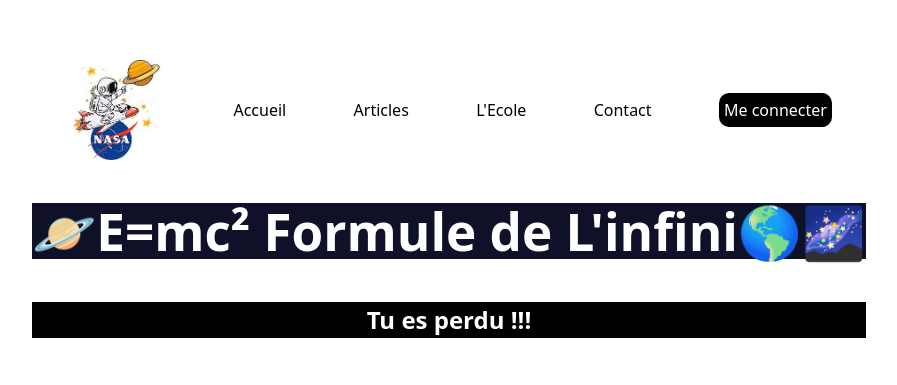
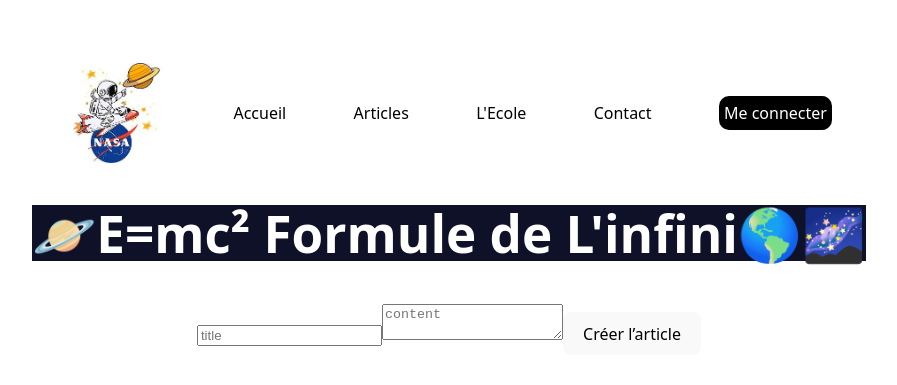
Before and after one commit to sangeet-acharya/my-blog, a React (Vite) app: page /articles/new in a window 1280 px wide. Shown: the part 191-576 px from the top of the page, without its empty margins (191-1088 px from the left). Built offline with nearby package versions, Linux system fonts and the light colour scheme.

Commit message:
React Post et Get fini

```diff
--- a/db.json
+++ b/db.json
@@ -1,7 +1,7 @@
 {
   "articles": [
     {
-      "id": 1,
+      "id": "1",
       "image": "https://starwalk.space/gallery/images/mercury-earth-moon-size/fr/1920x1080.jpg",
       "title": "Mercure",
       "createdAt": "2024-01-01T00:00:00Z",
@@ -11,7 +11,7 @@
       "categoryName": "planète tellurique"
     },
     {
-      "id": 2,
+      "id": "2",
       "image": "https://www.shutterstock.com/shutterstock/videos/1107723731/thumb/1.jpg?ip=x480",
       "title": "Vénus",
       "createdAt": "2024-01-01T00:00:00Z",
@@ -20,7 +20,7 @@
       "categoryName": "planète tellurique"
     },
     {
-      "id": 3,
+      "id": "3",
       "image": "https://www.radiofrance.fr/pikapi/images/d52b6f36-c7f2-40ee-9d04-2bbdc9cd0ab8/1200x680?webp=false",
       "title": "Terre",
       "createdAt": "2024-01-01T00:00:00Z",
@@ -29,7 +29,7 @@
       "categoryName": "planète tellurique"
     },
     {
-      "id": 4,
+      "id": "4",
       "image": "https://cnes.fr/sites/default/files/2024-06/planete-mars-rosetta-2007.jpg",
       "title": "Mars",
       "createdAt": "2024-01-01T00:00:00Z",
@@ -38,7 +38,7 @@
       "categoryName": "planète tellurique"
     },
     {
-      "id": 5,
+      "id": "5",
       "image": "https://arc-anglerfish-eu-central-1-prod-leparisien.s3.amazonaws.com/public/CAZAZ4F6H7R6DJ2TLUUMXZEOBU.jpg",
       "title": "Jupiter",
       "createdAt": "2024-01-01T00:00:00Z",
@@ -47,7 +47,7 @@
       "categoryName": "planète gazeuse"
     },
     {
-      "id": 6,
+      "id": "6",
       "image": "https://img.freepik.com/photos-premium/planete-saturne-dans-espace_891301-4362.jpg",
       "title": "Saturne",
       "createdAt": "2024-01-01T00:00:00Z",
@@ -56,7 +56,7 @@
       "categoryName": "planète gazeuse"
     },
     {
-      "id": 7,
+      "id": "7",
       "image": "https://media.istockphoto.com/id/1227245892/photo/planet-uranus.jpg?s=612x612&w=0&k=20&c=euacZLpZhzbXE6dbC0SBLW4YKMVBL647I_amf3UgmxM=",
       "title": "Uranus",
       "createdAt": "2024-01-01T00:00:00Z",
@@ -65,7 +65,7 @@
       "categoryName": "planète gazeuse"
     },
     {
-      "id": 8,
+      "id": "8",
       "image": "https://encrypted-tbn0.gstatic.com/images?q=tbn:ANd9GcTMQadrO7VccP8jKO75qV0jFpUuUlrD_i5taw&s",
       "title": "Neptune",
       "createdAt": "2024-01-01T00:00:00Z",
--- a/package.json
+++ b/package.json
@@ -18,6 +18,7 @@
     "@fortawesome/react-fontawesome": "^3.1.0",
     "react": "^19.1.1",
     "react-dom": "^19.1.1",
+    "react-hot-toast": "^2.6.0",
     "react-router-dom": "^7.12.0"
   },
   "devDependencies": {
--- a/src/App.jsx
+++ b/src/App.jsx
@@ -2,18 +2,22 @@
 import Header from "./components/Header.jsx";
 import "./App.css";
 import { Route, Routes } from "react-router-dom";
+import { Toaster } from "react-hot-toast";
 import HomePage from "./pages/HomePage";
 import ArticlePage from "./pages/ArticlePage";
 import ArticlesPage from "./pages/ArticlesPage";
 import NotFoundPage from "./pages/NotFoundPage";
+import CreateArticlePage from "./pages/CreateArticlePage";
 
 export default function App() {
   return (
     <>
+      <Toaster position="top-right" />
       <Header />
       <Routes>
         <Route path="/" element={<HomePage />} />
-        <Route path="/toutlesarticles" element={<ArticlesPage />} />
+        <Route path="/articlespage" element={<ArticlesPage />} />
+        <Route path="/articles/new" element={<CreateArticlePage />} />
         <Route path="/articlepage/:id" element={<ArticlePage />} />
         <Route path="*" element={<NotFoundPage />} />
       </Routes>
--- a/src/components/ArticleList.jsx
+++ b/src/components/ArticleList.jsx
@@ -38,7 +38,7 @@ export default function ArticleList() {
             //`q=`            | Mot-clé pour rechercher dans tous les champs texte (json-server)  |
             //`${searchTerm}` | Valeur tapée par l’utilisateur, injectée dynamiquement dans l’URL |
 
-            `http://localhost:3001/articles?q=${searchTerm}` //La syntaxe ?param=value
+            `http://localhost:3001/articles?q=${searchTerm}`, //La syntaxe ?param=value
           );
           const data = await response.json();
           //Avant de mettre à jour le state, on vérifie si cancelled est toujours false
@@ -87,7 +87,7 @@ export default function ArticleList() {
     },
     //Le tableau vide [] signifie que ce useEffect ne s’exécute qu’une seule fois, au montage du composant.
     //Donc les articles ne sont chargés qu’au démarrage.
-    [searchTerm] // 🔹 on dépend de searchTerm pour relancer le fetch à chaque frappe
+    [searchTerm], // 🔹 on dépend de searchTerm pour relancer le fetch à chaque frappe
   );
 
   //barre de nav toutes en miniscules.
--- a/src/pages/ArticlesPage.jsx
+++ b/src/pages/ArticlesPage.jsx
@@ -1,9 +1,11 @@
 import React from "react";
+import ArticleList from "../components/ArticleList";
 
 export default function ArticlesPage() {
   return (
     <main>
-      <h2 className="h2-Page">ALL Articles Page </h2>
+      <h2 className="h2-Page">Voici les articles et les articles créé :</h2>
+      <ArticleList />
     </main>
   );
 }
--- /dev/null
+++ b/src/pages/CreateArticlePage.jsx
@@ -0,0 +1,77 @@
+import React, { useState } from "react";
+import { useNavigate } from "react-router-dom";
+import toast from "react-hot-toast";
+
+export default function CreateArticlePage() {
+  const [newArticle, setNewArticle] = useState({
+    title: "",
+    content: "",
+  });
+  const [isLoading, setIsLoading] = useState(false);
+
+  const navigate = useNavigate();
+
+  function handleSubmit(event) {
+    event.preventDefault();
+    setIsLoading(true);
+
+    fetch("http://localhost:3001/articles", {
+      method: "POST",
+      body: JSON.stringify(newArticle),
+      headers: {
+        "Content-Type": "application/json",
+      },
+    })
+      .then((res) => {
+        if (!res.ok) {
+          throw new Error("Erreur serveur");
+        }
+        return res.json();
+      })
+      .then((data) => {
+        console.log("Article créé :", data);
+
+        // ✅ Toast succès
+        toast.success("Article Créé avec succès !");
+
+        //⏳ Laisser le toast s’afficher avant la redirection
+        setTimeout(() => {
+          navigate("/articlespage");
+        }, 800);
+      })
+      .catch((err) => {
+        // ❌ Toast erreur API ou réseau
+        toast.error(err.message || "Erreur réseau");
+      })
+      .finally(() => {
+        setIsLoading(false);
+      });
+  }
+
+  return (
+    <form method="post" onSubmit={handleSubmit}>
+      <input
+        type="text"
+        placeholder="title"
+        value={newArticle.title}
+        onChange={(e) =>
+          setNewArticle({ ...newArticle, title: e.target.value })
+        }
+        required
+      />
+
+      <textarea
+        placeholder="content"
+        value={newArticle.content}
+        onChange={(e) =>
+          setNewArticle({ ...newArticle, content: e.target.value })
+        }
+        required
+      />
+
+      <button type="submit" disabled={isLoading}>
+        {isLoading ? "Création..." : "Créer l’article"}
+      </button>
+    </form>
+  );
+}
```
Also changed, not shown: 1 other file (tests, documents, lock files or other folders).
